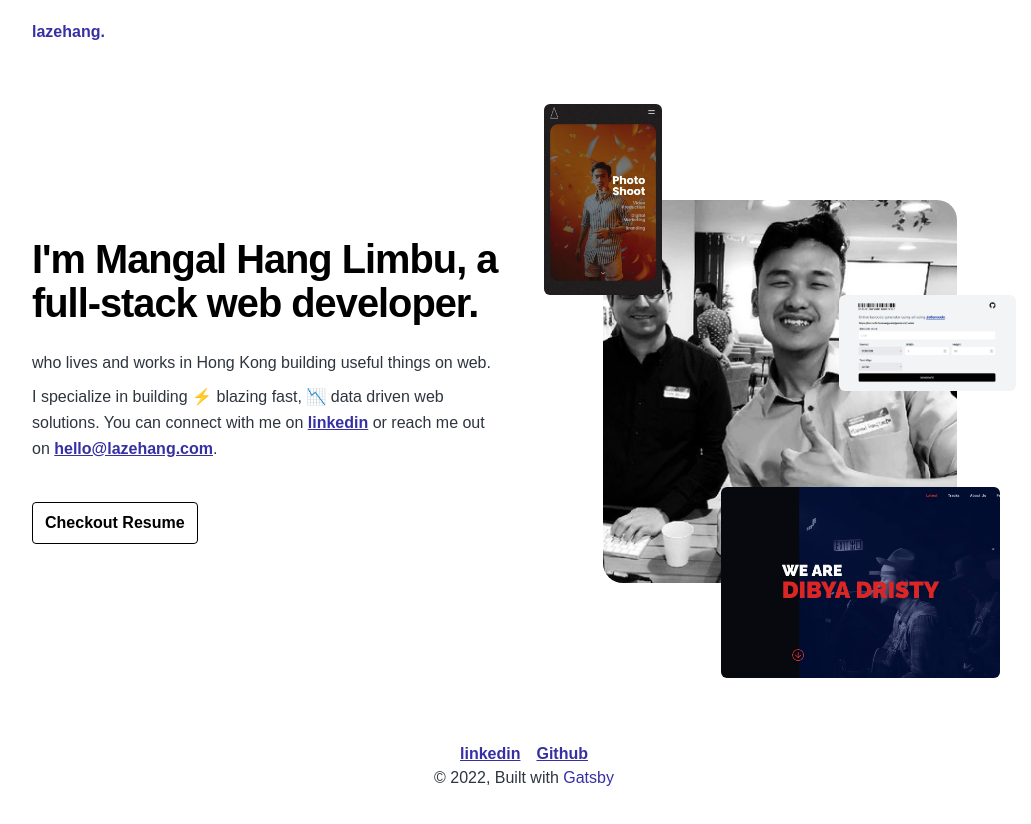
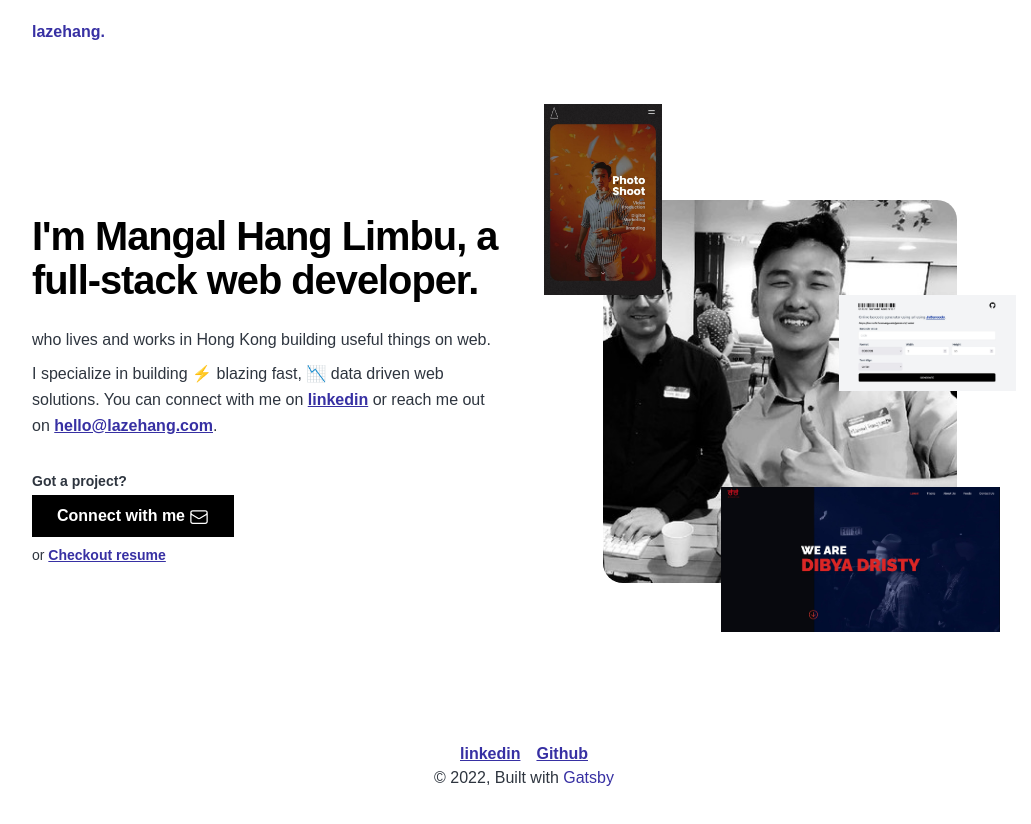
Before and after one commit to lazehang/lazehang.github.io, a Gatsby site: page / in a window 1280 px wide. Shown: the whole page, without its empty margins (116-1147 px from the left). Built offline with nearby package versions, Linux system fonts and the light colour scheme; Gatsby itself is replaced by a stand-in of ours.

Commit message:
update layout

```diff
--- a/src/components/bio.js
+++ b/src/components/bio.js
@@ -8,7 +8,7 @@
 import * as React from 'react'
 import { useStaticQuery, graphql } from 'gatsby'
 import { StaticImage } from 'gatsby-plugin-image'
-
+import GridImage from './gridImage'
 const Bio = () => {
     const data = useStaticQuery(graphql`
         query BioQuery {
@@ -30,34 +30,8 @@ const Bio = () => {
     const author = data.site.siteMetadata?.author
 
     return (
-        <div className="grid md:grid-cols-2 gap-10 items-center justify-center md:py-10">
-            <div className="md:order-2 relative grid grid-cols-8 grid-rows-6">
-                <StaticImage
-                    src="../images/profile-pic.jpg"
-                    width={700}
-                    height={700}
-                    alt="Profile picture"
-                    className="rounded-[20px] col-start-2 col-span-6 row-start-2 row-span-4"
-                />
-                <StaticImage
-                    src="../images/portfolio/spotlight.jpg"
-                    width={700}
-                    alt="spotlight studio hk"
-                    className="rounded-md col-start-1 col-span-2 row-start-1 row-span-2"
-                />
-                <StaticImage
-                    src="../images/portfolio/getbarcode.jpg"
-                    width={700}
-                    alt="getbarcode"
-                    className="rounded-md col-start-6 col-end-9 row-start-3"
-                />
-                <StaticImage
-                    src="../images/portfolio/dibyadristy.jpg"
-                    width={700}
-                    alt="Dibya dristy"
-                    className="rounded-md col-start-4 col-span-5 row-start-5 row-span-2 mr-4"
-                />
-            </div>
+        <div className="grid md:grid-cols-2 gap-10 items-center justify-center pb-10 md:py-10">
+            <GridImage className="md:order-2" />
             {author?.name && (
                 <div className="md:order-1 bg-white">
                     <h1 className="mt-0">
@@ -66,7 +40,7 @@ const Bio = () => {
                     <p className="max-w-lg pb-2 mb-0">
                         {author?.summary || null}
                     </p>
-                    <p className="max-w-lg pb-2">
+                    <p className="max-w-lg">
                         I specialize in building ⚡️ blazing fast, 📉 data
                         driven web solutions. You can connect with me on{' '}
                         <a
@@ -95,14 +69,42 @@ const Bio = () => {
                         </a> */}
                         .
                     </p>
+                    <div className="mt-16 md:mt-0 text-center md:text-left max-w-xs mx-auto md:mx-0">
+                        <div className="text-left text-sm pb-1 pr-4 border-black font-semibold">
+                            Got a project?
+                        </div>
+                        <a
+                            href="mailto:hello@lazehang.com"
+                            className="text-base text-center block mx-auto md:inline-block px-6 py-2 border border-black text-white bg-black font-semibold "
+                        >
+                            Connect with me{' '}
+                            <svg
+                                xmlns="http://www.w3.org/2000/svg"
+                                fill="none"
+                                viewBox="0 0 24 24"
+                                strokeWidth={1.5}
+                                stroke="currentColor"
+                                className="w-5 h-5 inline-block"
+                            >
+                                <path
+                                    strokeLinecap="round"
+                                    strokeLinejoin="round"
+                                    d="M21.75 6.75v10.5a2.25 2.25 0 01-2.25 2.25h-15a2.25 2.25 0 01-2.25-2.25V6.75m19.5 0A2.25 2.25 0 0019.5 4.5h-15a2.25 2.25 0 00-2.25 2.25m19.5 0v.243a2.25 2.25 0 01-1.07 1.916l-7.5 4.615a2.25 2.25 0 01-2.36 0L3.32 8.91a2.25 2.25 0 01-1.07-1.916V6.75"
+                                />
+                            </svg>
+                        </a>
+                    </div>
+                    <div className="text-center md:text-left">
+                        <span className="text-sm">or </span>
                         <a
                             href="/resume.pdf"
                             target="_blank"
                             rel="noopener noreferrer"
-                        className="inline-block px-3 py-2 border border-black rounded text-black font-semibold"
+                            className="mt-2 text-sm underline inline-block font-semibold"
                         >
-                        Checkout Resume
+                            Checkout resume
                         </a>
+                    </div>
                 </div>
             )}
         </div>
--- /dev/null
+++ b/src/components/gridImage.js
@@ -0,0 +1,52 @@
+import * as React from 'react'
+import { StaticImage } from 'gatsby-plugin-image'
+
+export default function gridImage({ className = '' }) {
+    return (
+        <div className={`relative grid grid-cols-8 grid-rows-6 ${className}`}>
+            <StaticImage
+                src="../images/profile-pic.jpg"
+                width={700}
+                height={700}
+                alt="Profile picture"
+                className="rounded-[20px] col-start-2 col-span-6 row-start-2 row-span-4"
+            />
+            <a
+                href="https://www.spotlightstudiohk.com"
+                target="_blank"
+                rel="noopener noreferrer"
+                className="rounded-md col-start-1 col-span-2 row-start-1 row-span-2"
+            >
+                <StaticImage
+                    src="../images/portfolio/spotlight.jpg"
+                    width={700}
+                    alt="spotlight studio hk"
+                />
+            </a>
+            <a
+                href="https://getbarcode.vercel.app/"
+                target="_blank"
+                rel="noopener noreferrer"
+                className="rounded-md col-start-6 col-end-9 row-start-3"
+            >
+                <StaticImage
+                    src="../images/portfolio/getbarcode.jpg"
+                    width={700}
+                    alt="getbarcode"
+                />
+            </a>
+            <a
+                href="https://dibyadristy.vercel.app"
+                target="_blank"
+                rel="noopener noreferrer"
+                className="rounded-md col-start-4 col-span-5 row-start-5 row-span-2 mr-4"
+            >
+                <StaticImage
+                    src="../images/portfolio/dibyadristy.jpg"
+                    width={700}
+                    alt="Dibya dristy"
+                />
+            </a>
+        </div>
+    )
+}
--- a/src/components/layout.js
+++ b/src/components/layout.js
@@ -7,12 +7,12 @@ const Layout = ({ location, children }) => {
 
     return (
         <div
-            className="max-w-[1024px] mx-auto p-5 min-h-screen flex flex-col"
+            className="max-w-[1024px] mx-auto pb-0 md:p-5 p-5 min-h-screen flex flex-col"
             data-is-root-path={isRootPath}
         >
             <Nav />
             <main className="m-auto">{children}</main>
-            <footer className="mt-auto text-center">
+            <footer className="mt-auto text-center mb-0">
                 <div className="space-x-4">
                     <a
                         href="https://hk.linkedin.com/in/mangal-limbu-05a951111"
```
Lines whose indentation alone changed are shown as unchanged.
